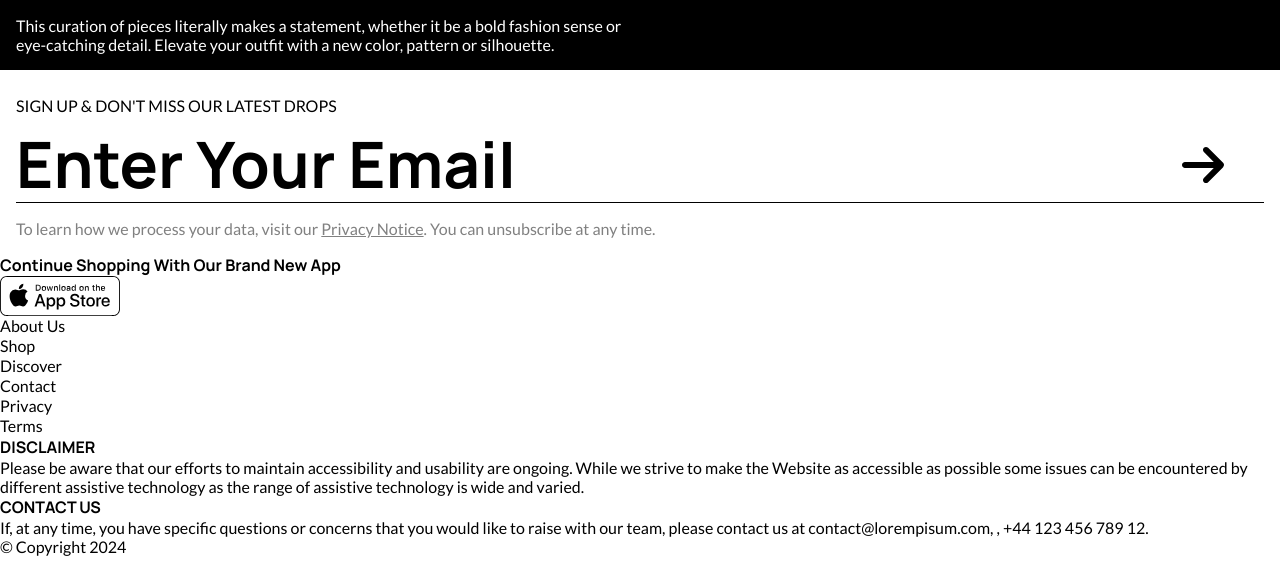
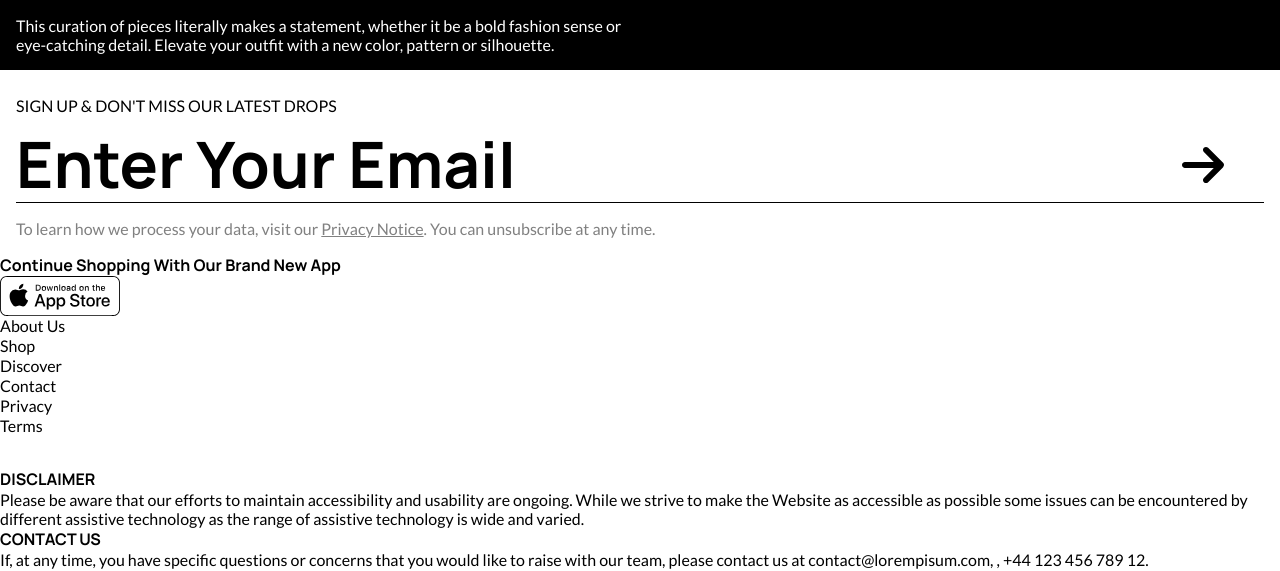
Before and after one commit to dylewskii/shopping-cart, a React (Vite) app: page / in a window 1280 px wide. Shown: the part 894-1465 px from the top of the page. Built offline with nearby package versions, Linux system fonts and the light colour scheme.

Commit message:
add footer grid display

```diff
--- a/src/components/footer/Footer.module.css
+++ b/src/components/footer/Footer.module.css
@@ -0,0 +1,17 @@
+footer {
+  display: grid;
+  grid-template-columns: 1fr 1fr;
+}
+
+.footerTop {
+  grid-column: span 2;
+  margin-bottom: 2rem;
+}
+
+.footerBottom {
+  grid-column: span 2;
+}
+
+.appBadge {
+  cursor: pointer;
+}
```
